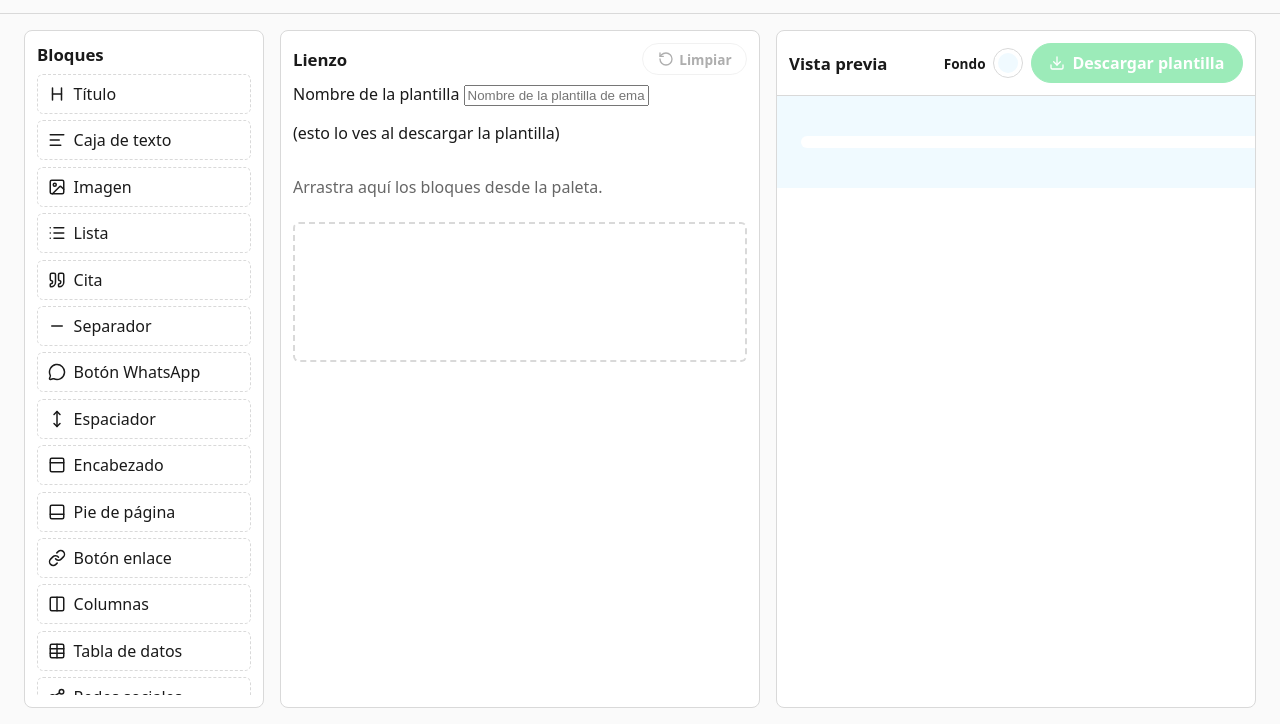
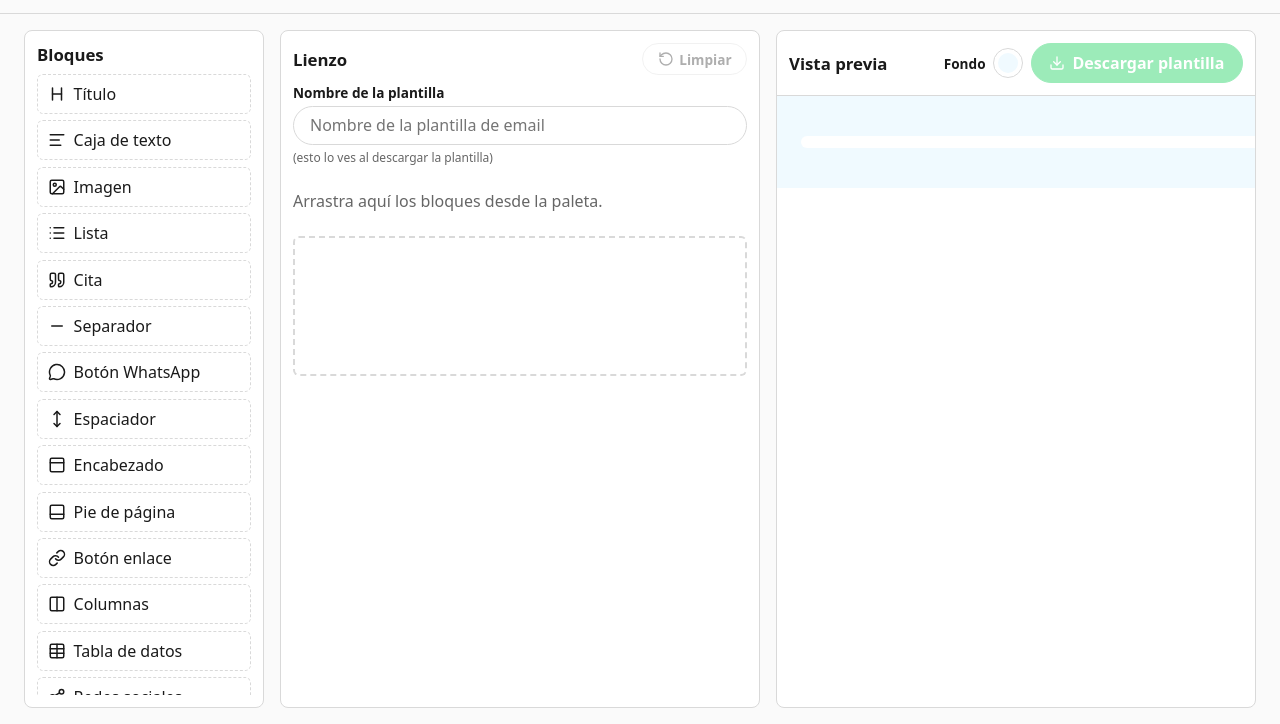
Before and after one commit to espejolui/email_generator, a website with bundled scripts: page index.html in a window 1280 px wide. Shown: the part 76-800 px from the top of the page. Built offline with nearby package versions, Linux system fonts and the light colour scheme.

Commit message:
style(canvas): estilos del campo nombre de plantilla

```diff
--- a/css/canvas.css
+++ b/css/canvas.css
@@ -30,6 +30,36 @@
       align-items: center;
       gap: 0.35rem;
       flex: none;
+    }
+  }
+
+  & .canvas__doctitle {
+    display: grid;
+    gap: 0.25rem;
+    margin-bottom: 0.5rem;
+
+    & label {
+      font-size: 0.85rem;
+      font-weight: 700;
+    }
+
+    & input {
+      width: 100%;
+      font: inherit;
+      border: 1px solid var(--border-color);
+      border-radius: 999px;
+      padding: 0.45rem 1rem;
+
+      &:focus {
+        outline: none;
+        border-color: var(--accent);
+      }
+    }
+
+    & .canvas__doctitle-note {
+      margin: 0;
+      font-size: 0.75rem;
+      color: #666;
     }
   }
 
```
